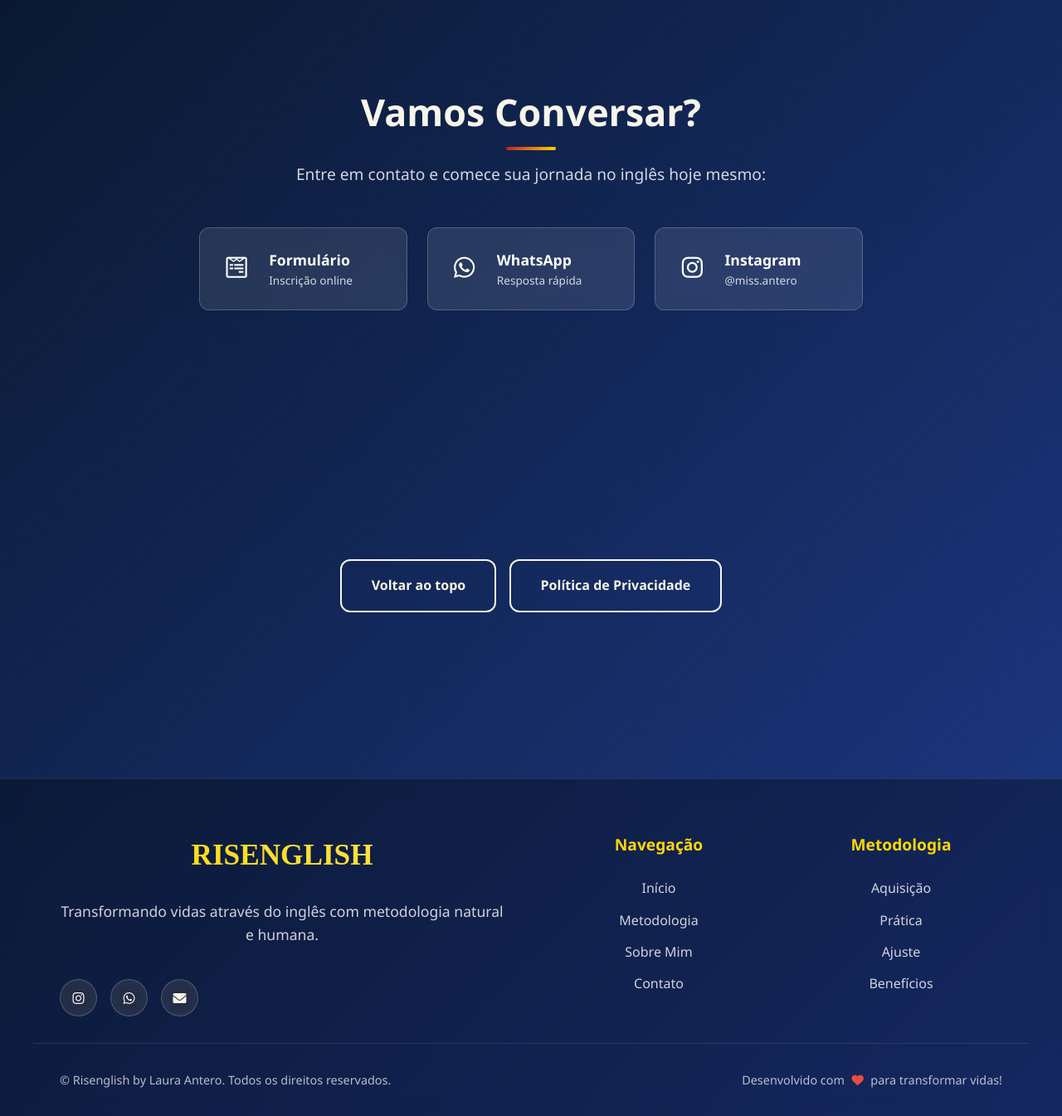
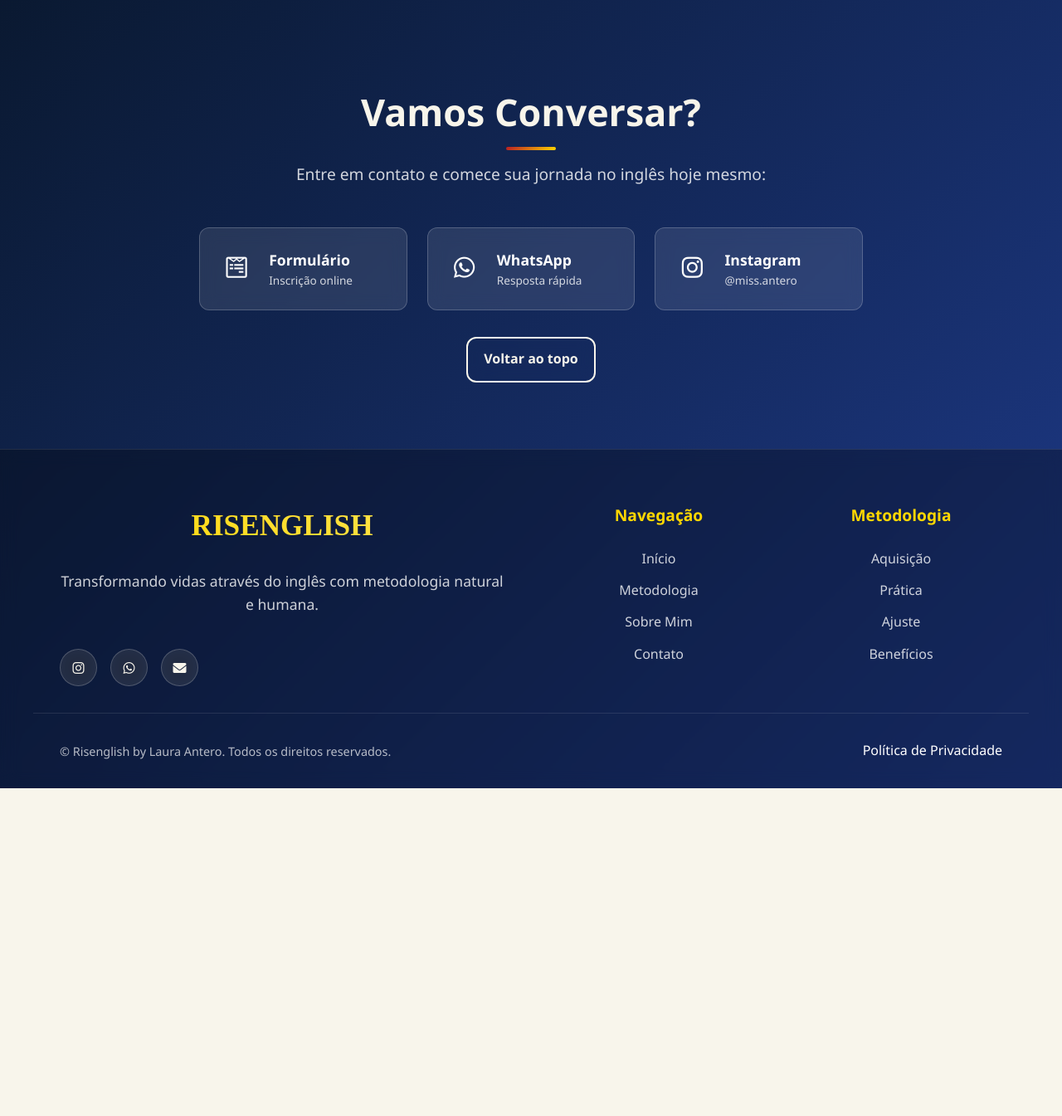
Before and after one commit to jorgeapontes/Risenglish, a PHP site: page / in a window 1280 px wide. Shown: the part 3219-4564 px from the top of the page at 83% size. After the commit the page ends 4169 px from the top, so only its background shows below. Run offline with PHP 8.4, Linux system fonts and the light colour scheme; data that the repository does not hold is empty; some libraries are stand-ins or nearby versions.

Commit message:
alterações de estilo para a página nova

```diff
--- a/css/index.css
+++ b/css/index.css
@@ -935,8 +935,8 @@ html {
     color: var(--cream);
     border: 2px solid var(--cream);
     backdrop-filter: blur(10px);
-    margin-top: 150px;
-    margin-bottom: 100px;
+    margin: 0;
+    padding: 0.8rem 1.2rem;
 }
 
 .btn-backtop:hover {
@@ -947,11 +947,11 @@ html {
 
 .backtop {
     display: flex;
-    justify-content: center;
-    flex-wrap: wrap;
-    gap: 1rem;
-    margin-top: 150px;
-    margin-bottom: 100px;
+    flex-direction: column;
+    align-items: center;
+    gap: 0.7rem;
+    margin-top: 2rem;
+    margin-bottom: 2rem;
 }
 
 .privacy-btn {
@@ -1392,6 +1392,16 @@ html {
     margin: 0;
 }
 
+.footer-credits a {
+    color: #ffffff;
+    text-decoration: none;
+}
+
+.footer-credits a:hover {
+    color: var(--gold);
+    text-decoration: underline;
+}
+
 .footer-credits i {
     color: #e74c3c;
     margin: 0 0.3rem;
--- a/index.php
+++ b/index.php
@@ -239,9 +239,6 @@
                 <a href="#home" class="btn btn-backtop">
                     <span>Voltar ao topo</span>
                 </a>
-                <a href="politica_privacidade.php" class="btn btn-backtop privacy-btn">
-                    <span>Política de Privacidade</span>
-                </a>
             </div>
         </div>
 
@@ -292,7 +289,7 @@
                     <p>&copy; Risenglish by Laura Antero. Todos os direitos reservados.</p>
                 </div>
                 <div class="footer-credits">
-                    <p>Desenvolvido com <i class="fas fa-heart"></i> para transformar vidas!</p>
+                    <a href="politica_privacidade.php">Política de Privacidade</a>
                 </div>
             </div>
         </footer>
```
